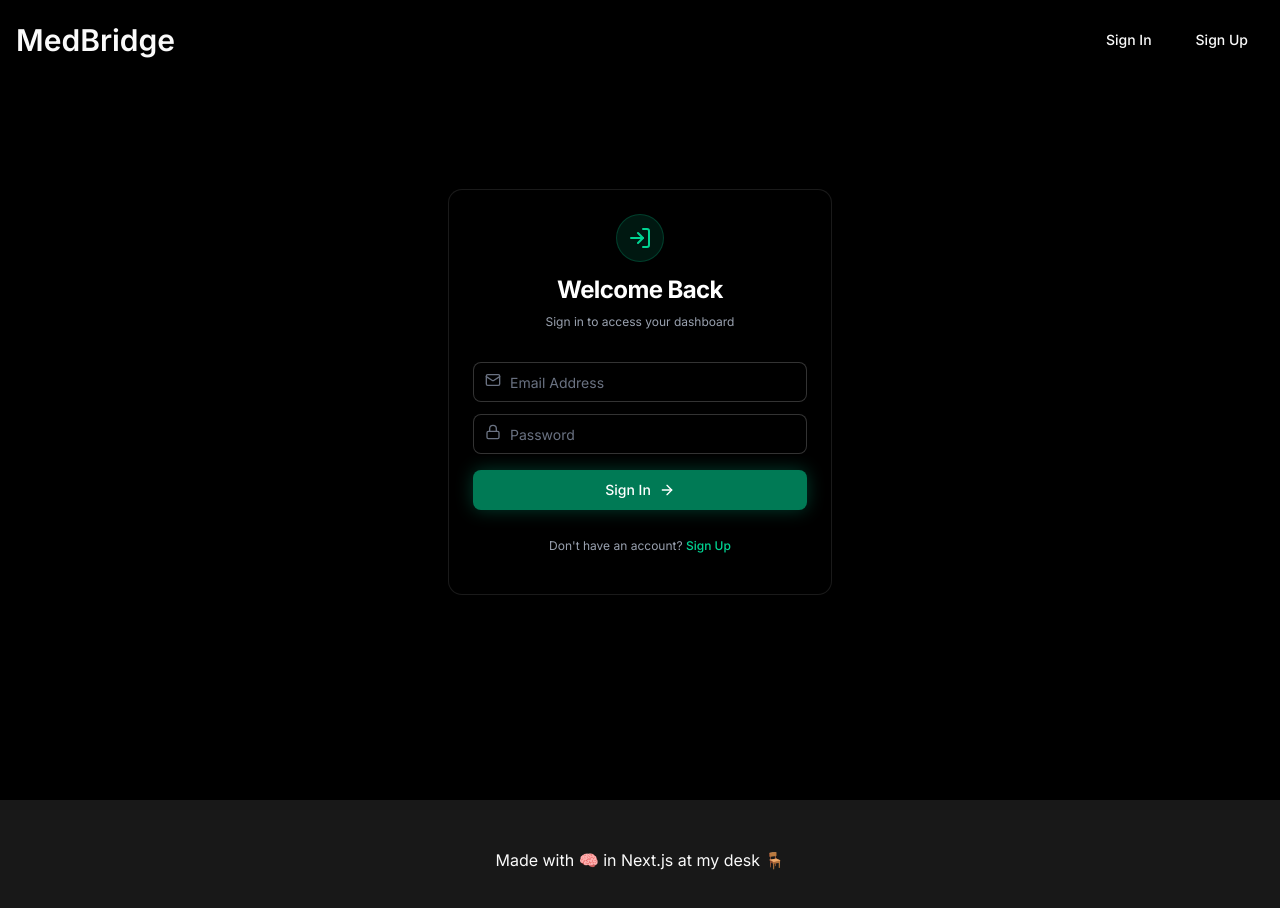
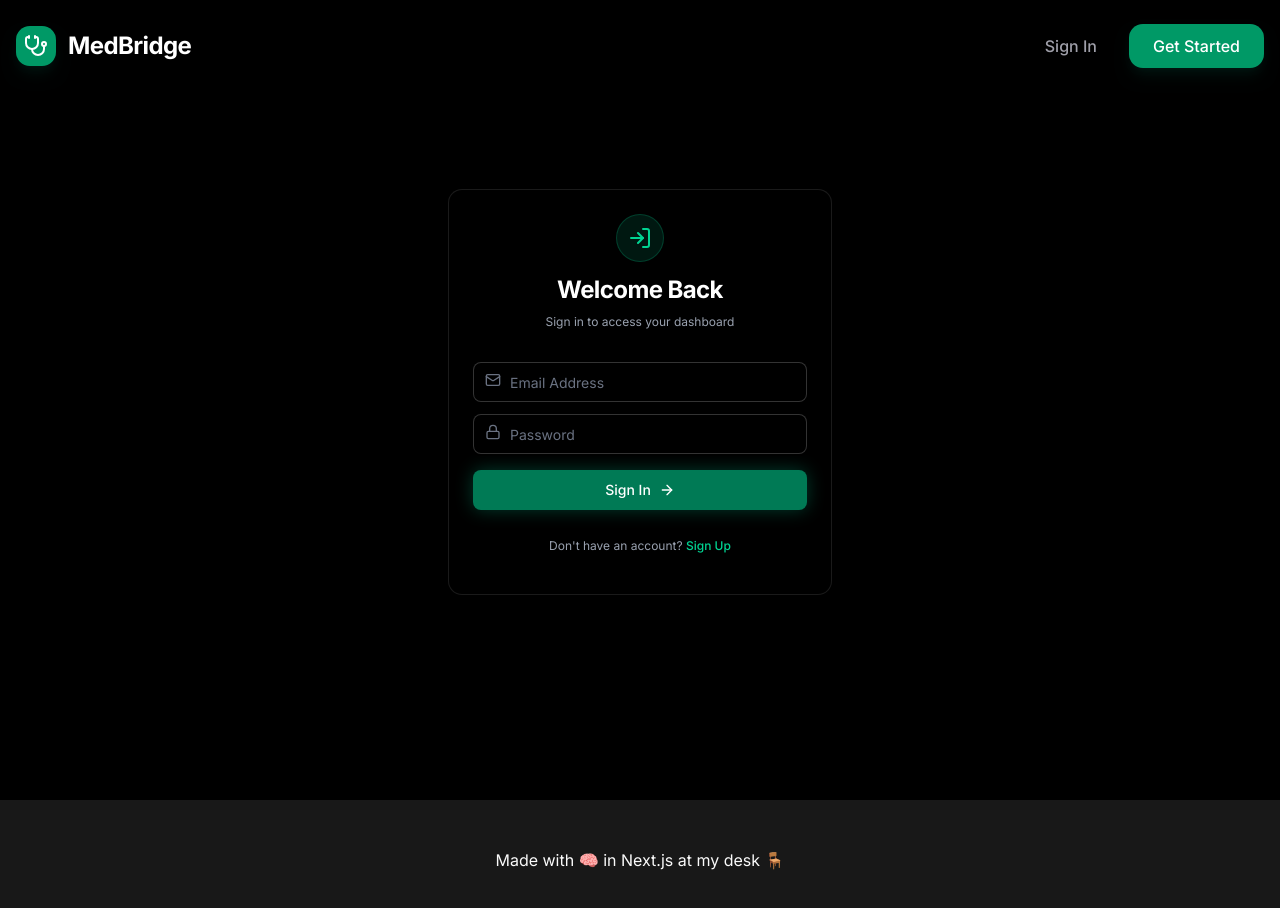
Before and after one commit to KapilKaranMathur/MedBridge, a Next.js app: page /sign-in in a window 1280 px wide. Shown: the top 908 px of the page. Built offline with nearby package versions, Linux system fonts and the light colour scheme; no server answers.

Commit message:
header fixed

```diff
--- a/app/page.jsx
+++ b/app/page.jsx
@@ -56,7 +56,7 @@ export default async function Home() {
   return (
     <div className="bg-background min-h-screen flex flex-col">
       <main className="flex-1">
-        <section className="relative overflow-hidden py-50">
+        <section className="relative overflow-hidden py-40">
           <div className="container mx-auto px-4">
             <div className="grid grid-cols-1 lg:grid-cols-2 gap-12 items-center">
               <div className="space-y-8">
--- a/components/header.jsx
+++ b/components/header.jsx
@@ -14,7 +14,18 @@ import {
 } from "@/components/ui/dropdown-menu";
 import { Avatar, AvatarFallback, AvatarImage } from "@/components/ui/avatar";
 import { Badge } from "@/components/ui/badge";
-import { LayoutDashboard, Settings, LogOut, User } from "lucide-react";
+import {
+  LayoutDashboard,
+  Settings,
+  LogOut,
+  Stethoscope,
+  User,
+  ChevronDown,
+  Activity,
+  ShieldCheck,
+  Menu
+} from "lucide-react";
+import { cn } from "@/lib/utils";
 
 export default function Header() {
   const router = useRouter();
@@ -22,6 +33,15 @@ export default function Header() {
   const [loading, setLoading] = useState(true);
   const [isLoggedIn, setIsLoggedIn] = useState(false);
   const [user, setUser] = useState(null);
+  const [scrolled, setScrolled] = useState(false);
+
+  useEffect(() => {
+    const handleScroll = () => {
+      setScrolled(window.scrollY > 20);
+    };
+    window.addEventListener("scroll", handleScroll);
+    return () => window.removeEventListener("scroll", handleScroll);
+  }, []);
 
   useEffect(() => {
     async function checkAuth() {
@@ -56,74 +76,125 @@ export default function Header() {
 
   const dashboardLink = user?.role === "doctor" ? "/doctor/dashboard" : "/patient/dashboard";
   const settingsLink = user?.role === "doctor" ? "/doctor/settings" : "/patient/settings";
-
   const isAuthPage = pathname === "/sign-in" || pathname === "/sign-up";
 
   return (
-    <header className={`fixed top-0 w-full border-b z-10 py-2 transition-colors duration-300 ${
+    <header
+      className={cn(
+        "fixed top-0 w-full z-50 transition-all duration-300 border-b",
         isAuthPage
-        ? "bg-transparent border-transparent backdrop-blur-none"
-        : "bg-background/80 backdrop-blur-md supports-backdrop-filter:bg-background/60"
-    }`}>
-      <nav className="container mx-auto px-4 h-16 flex items-center justify-between">
-        <Link href="/" className="font-semibold text-3xl">
+          ? "bg-transparent border-transparent backdrop-blur-none py-6"
+          : scrolled
+            ? "bg-zinc-950/80 backdrop-blur-xl border-zinc-800 py-4 shadow-lg shadow-black/20"
+            : "bg-transparent border-transparent py-6"
+      )}
+    >
+      <nav className="container mx-auto px-4 h-full flex items-center justify-between">
+
+        <Link href="/" className="flex items-center gap-3 group">
+          <div className="relative flex items-center justify-center">
+            <div className="h-10 w-10 bg-emerald-600 rounded-xl flex items-center justify-center shadow-lg shadow-emerald-900/20 group-hover:scale-105 transition-transform duration-300">
+              <Stethoscope className="h-6 w-6 text-white" />
+            </div>
+            <div className="absolute -right-1 -top-1 w-3 h-3 bg-emerald-500 rounded-full border-2 border-black hidden group-hover:block animate-pulse" />
+          </div>
+          <span className="font-bold text-2xl text-white tracking-tight">
             MedBridge
+          </span>
         </Link>
 
-        <div className="flex items-center gap-3">
+        <div className="flex items-center gap-4">
           {!loading && isLoggedIn && user ? (
+            <div className="flex items-center gap-5">
+               <Link
+                  href={dashboardLink}
+                  className="hidden md:flex items-center gap-2 text-sm font-medium text-zinc-400 hover:text-white transition-colors px-4 py-2.5 rounded-lg hover:bg-zinc-900"
+                >
+                  <LayoutDashboard className="h-4 w-4" />
+                  Dashboard
+               </Link>
+
               <DropdownMenu>
                 <DropdownMenuTrigger asChild>
-                <Button variant="ghost" className="relative h-10 w-10 rounded-full">
-                  <Avatar className="h-10 w-10 border border-emerald-700/50">
+                  <Button variant="ghost" className="relative h-12 pl-2 pr-4 rounded-full border border-zinc-800 hover:bg-zinc-900 hover:text-white transition-all group gap-3">
+                    <Avatar className="h-9 w-9 border border-zinc-700">
                       <AvatarImage src={user.avatarUrl} alt={user.name} />
-                    <AvatarFallback className="bg-emerald-900 text-emerald-200">
+                      <AvatarFallback className="bg-emerald-900 text-emerald-200 text-xs font-medium">
                         {user.name?.charAt(0).toUpperCase()}
                       </AvatarFallback>
                     </Avatar>
+                    <div className="flex flex-col items-start text-xs hidden sm:flex">
+                        <span className="font-medium text-zinc-200 text-sm">{user.name?.split(' ')[0]}</span>
+                        <span className="text-[10px] text-zinc-500 uppercase tracking-wide">{user.role === 'doctor' ? 'Doctor' : 'Patient'}</span>
+                    </div>
+                    <ChevronDown className="h-4 w-4 text-zinc-500 group-hover:text-zinc-300 ml-1" />
                   </Button>
                 </DropdownMenuTrigger>
-              <DropdownMenuContent className="w-56 bg-black/90 border-emerald-900/50 text-white" align="end">
-                <DropdownMenuLabel className="font-normal">
-                  <div className="flex flex-col space-y-1">
-                    <p className="text-sm font-medium leading-none">{user.name}</p>
-                    <p className="text-xs leading-none text-muted-foreground">
-                      {user.email}
-                    </p>
-                    <Badge variant="outline" className="w-fit mt-1 border-emerald-700/50 text-emerald-400 text-[10px] h-5">
-                      {user.role === "doctor" ? "Doctor" : "Patient"}
+
+                <DropdownMenuContent className="w-64 bg-zinc-950 border-zinc-800 text-zinc-300 shadow-2xl p-2 mt-2" align="end">
+                  <div className="px-2 py-3 flex items-center gap-3 bg-zinc-900/50 rounded-lg mb-2">
+                     <div className="h-10 w-10 rounded-full bg-emerald-900/30 border border-emerald-500/20 flex items-center justify-center text-emerald-500">
+                        <User className="h-5 w-5" />
+                     </div>
+                     <div className="flex flex-col space-y-0.5">
+                        <p className="text-sm font-medium text-white">{user.name}</p>
+                        <p className="text-[10px] text-zinc-500 truncate max-w-[140px]">{user.email}</p>
+                        <Badge variant="outline" className="w-fit border-emerald-800 bg-emerald-950 text-emerald-400 text-[10px] h-4 px-1 rounded-[4px] mt-1">
+                          {user.role === "doctor" ? "Medical Staff" : "Patient Account"}
                         </Badge>
                      </div>
-                </DropdownMenuLabel>
-                <DropdownMenuSeparator className="bg-emerald-900/30" />
-                <DropdownMenuItem asChild className="focus:bg-emerald-900/30 focus:text-white cursor-pointer">
-                  <Link href={dashboardLink}>
-                    <LayoutDashboard className="mr-2 h-4 w-4" />
-                    <span>Dashboard</span>
+                  </div>
+
+                  <DropdownMenuSeparator className="bg-zinc-800 my-1" />
+
+                  <DropdownMenuItem asChild className="focus:bg-zinc-900 focus:text-white cursor-pointer rounded-md my-1 py-3">
+                    <Link href={dashboardLink} className="flex items-center">
+                      <LayoutDashboard className="mr-3 h-4 w-4 text-emerald-500" />
+                      <div className="flex flex-col">
+                         <span className="font-medium">Dashboard</span>
+                         <span className="text-[10px] text-zinc-500">View appointments & records</span>
+                      </div>
                     </Link>
                   </DropdownMenuItem>
-                <DropdownMenuItem asChild className="focus:bg-emerald-900/30 focus:text-white cursor-pointer">
-                  <Link href={settingsLink}>
-                    <Settings className="mr-2 h-4 w-4" />
-                    <span>Profile Settings</span>
+
+                  <DropdownMenuItem asChild className="focus:bg-zinc-900 focus:text-white cursor-pointer rounded-md my-1 py-3">
+                    <Link href={settingsLink} className="flex items-center">
+                      <Settings className="mr-3 h-4 w-4 text-emerald-500" />
+                      <div className="flex flex-col">
+                         <span className="font-medium">Settings</span>
+                         <span className="text-[10px] text-zinc-500">Manage profile & security</span>
+                      </div>
                     </Link>
                   </DropdownMenuItem>
-                <DropdownMenuSeparator className="bg-emerald-900/30" />
-                <DropdownMenuItem onClick={handleLogout} className="text-red-400 focus:bg-red-900/20 focus:text-red-300 cursor-pointer">
-                  <LogOut className="mr-2 h-4 w-4" />
-                  <span>Log out</span>
+
+                  <DropdownMenuSeparator className="bg-zinc-800 my-1" />
+
+                  <DropdownMenuItem
+                    onClick={handleLogout}
+                    className="text-red-400 focus:bg-red-950/30 focus:text-red-300 cursor-pointer rounded-md py-3"
+                  >
+                    <LogOut className="mr-3 h-4 w-4" />
+                    <span className="font-medium">Sign Out</span>
                   </DropdownMenuItem>
                 </DropdownMenuContent>
               </DropdownMenu>
+            </div>
           ) : (
-            <>
-              <Button variant="secondary" asChild>
+            <div className="flex items-center gap-4">
+              <Button
+                variant="ghost"
+                asChild
+                className="hidden sm:flex text-zinc-400 hover:text-white hover:bg-zinc-900 h-10 px-4 text-base"
+              >
                 <Link href="/sign-in">Sign In</Link>
               </Button>
-              <Button variant="secondary" asChild>
-                <Link href="/sign-up">Sign Up</Link>
+              <Button
+                asChild
+                className="bg-emerald-600 hover:bg-emerald-500 text-white rounded-xl shadow-lg shadow-emerald-900/20 px-6 h-11 text-base font-medium"
+              >
+                <Link href="/sign-up">Get Started</Link>
               </Button>
-            </>
+            </div>
           )}
         </div>
       </nav>
```
Lines whose indentation alone changed are shown as unchanged.
